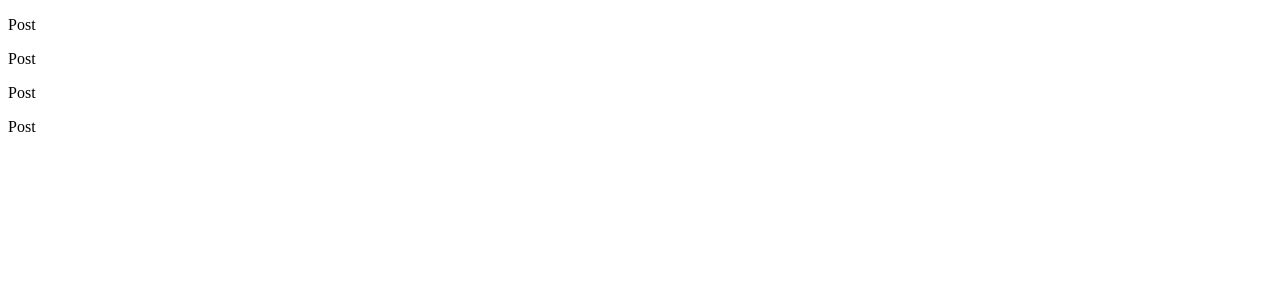
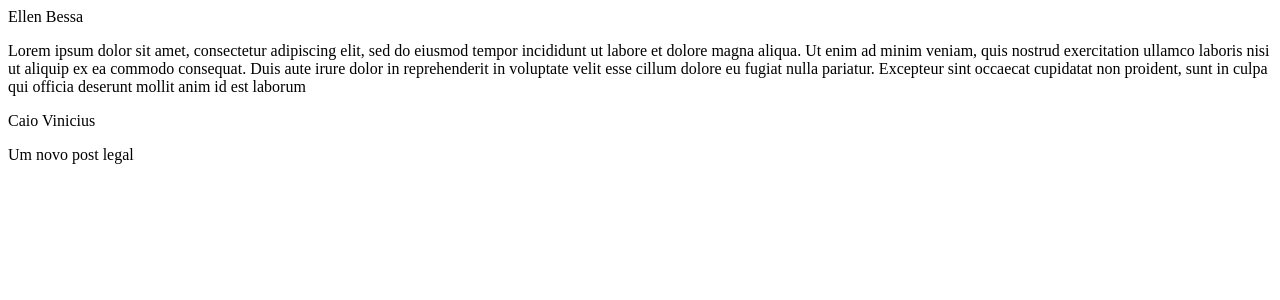
Before and after one commit to EllenBessa/iginite-feed, a React (Vite) app: page / in a window 1280 px wide. Shown: the top 300 px of the page. Built offline with nearby package versions, Linux system fonts and the light colour scheme.

Commit message:
feat: :lipstick: Iniciando com React - Propriedades

```diff
--- a/src/App.jsx
+++ b/src/App.jsx
@@ -3,8 +3,11 @@ import { Post } from "./Post";
 export function App() {
   return (
     <div>
-      <Post />
-      <Post />
+      <Post
+        author="Ellen Bessa"
+        content="Lorem ipsum dolor sit amet, consectetur adipiscing elit, sed do eiusmod tempor incididunt ut labore et dolore magna aliqua. Ut enim ad minim veniam, quis nostrud exercitation ullamco laboris nisi ut aliquip ex ea commodo consequat. Duis aute irure dolor in reprehenderit in voluptate velit esse cillum dolore eu fugiat nulla pariatur. Excepteur sint occaecat cupidatat non proident, sunt in culpa qui officia deserunt mollit anim id est laborum"
+      />
+      <Post author="Caio Vinicius" content="Um novo post legal" />
       <Post />
       <Post />
     </div>
--- a/src/Post.jsx
+++ b/src/Post.jsx
@@ -1,3 +1,8 @@
-export function Post() {
-  return <p>Post</p>;
+export function Post(props) {
+  return (
+    <div>
+      <strog>{props.author}</strog>
+      <p>{props.content}</p>
+    </div>
+  );
 }
```
